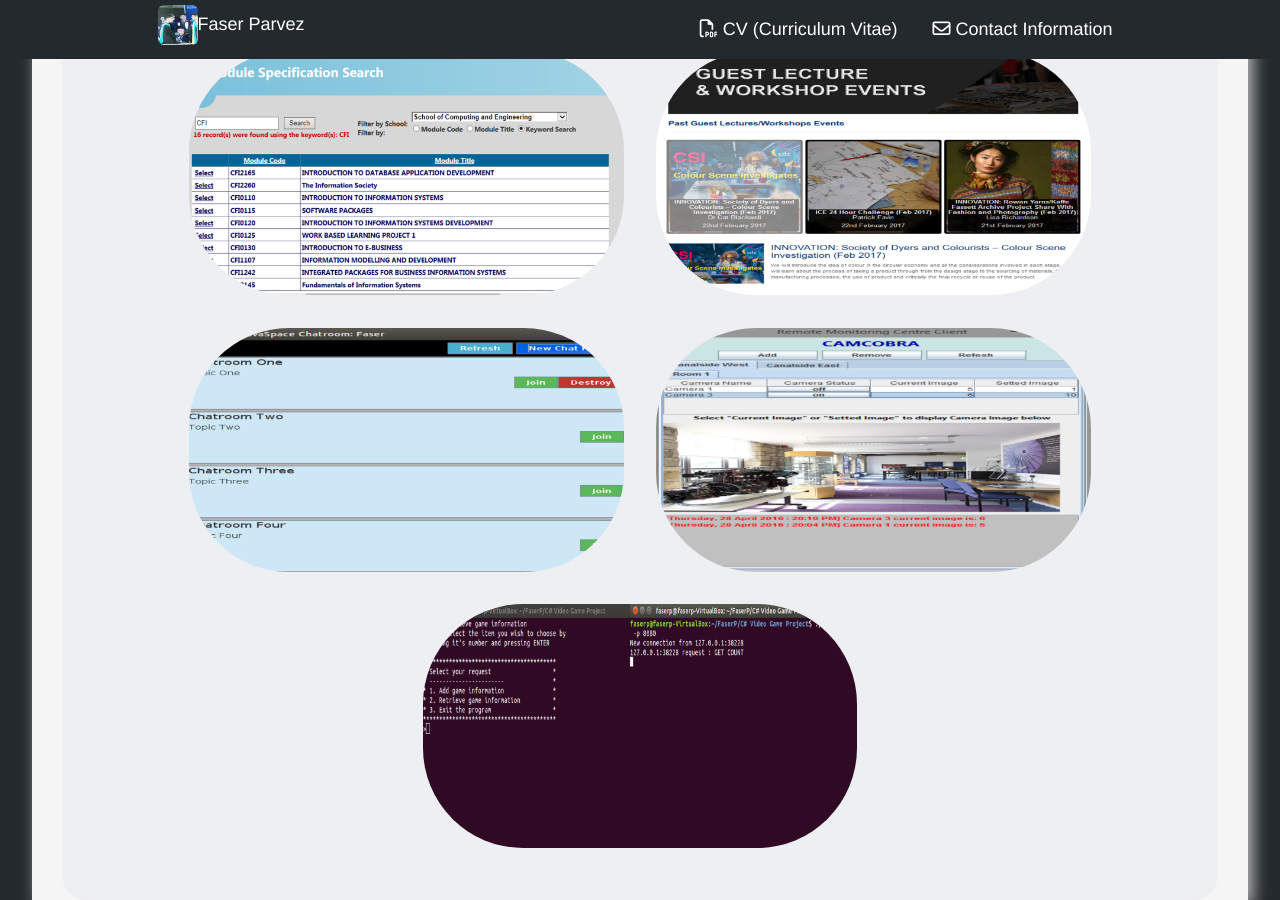
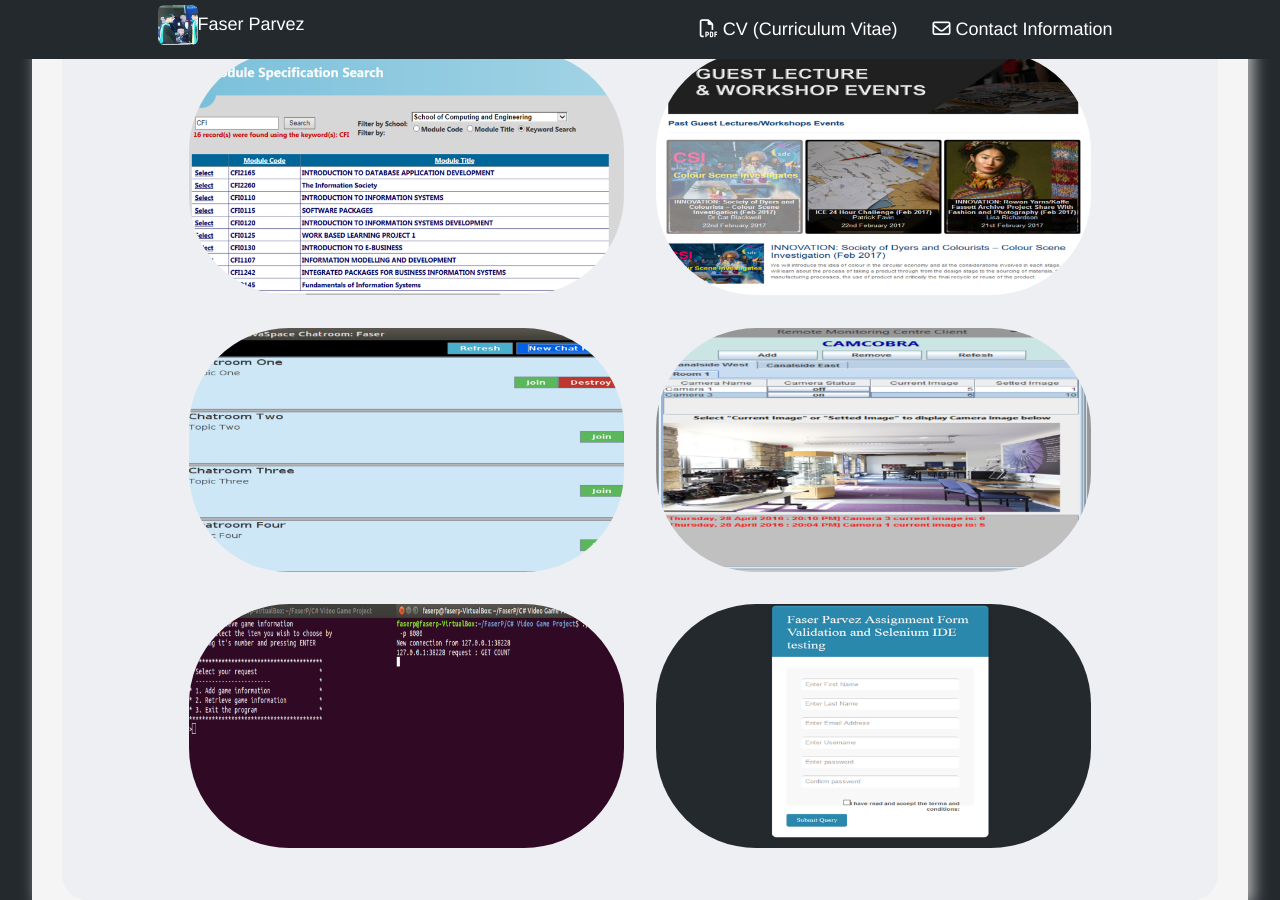
Before and after one commit to FaserParvez/FaserParvez.github.io, a Jekyll site: the page built from index.html, in a window 1280 px wide and 900 px high, scrolled down 958 px. Built offline with Jekyll 4.4.1, drawn with Linux system fonts in a browser that asks for light colours; nearby versions of some CDN libraries; some web fonts are replaced; library files that are not in the unit come from our copies; comment, search, counter and statistics services are not loaded.

Commit message:
Update index.html

```diff
--- a/index.html
+++ b/index.html
@@ -250,6 +250,17 @@ layout: default
 									<div class="mosaic-backdrop"><img src="images/thumbs/videogame1.png" /></div>
 								</a>
 							</div>
+							<div class="mosaic-block bar">
+								<a class="fancybox" rel="group" href="formvalidation.html" title="Selenium Form Validation and Testing">
+									<div class="mosaic-overlay">
+										<div class="details">
+											<h4>Selenium Form Validatio</h4>
+											<p>A simple form validation tested with Selenium IDE</p>
+										</div>
+									</div>
+									<div class="mosaic-backdrop"><img src="images/thumbs/formvalidation.png" /></div>
+								</a>
+							</div>
 						</div>
 					</div>
 				</div>
```
